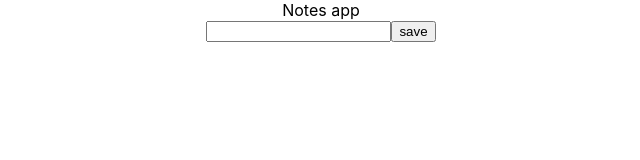
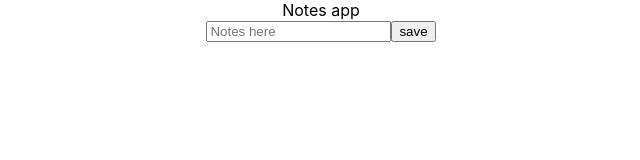
Before and after one commit to selehadin-cyber/assignment, a React (Create React App) app in the folder frontend/: page / in a window 1280 px wide. Shown: the top 160 px of the page, without its empty margins (319-959 px from the left). Built offline with nearby package versions, Linux system fonts and the light colour scheme.

Commit message:
heroku test

```diff
--- a/frontend/package.json
+++ b/frontend/package.json
@@ -10,9 +10,12 @@
     "@types/node": "^16.11.27",
     "@types/react": "^18.0.5",
     "@types/react-dom": "^18.0.1",
+    "@types/react-redux": "^7.1.24",
     "react": "^18.0.0",
     "react-dom": "^18.0.0",
+    "react-redux": "^8.0.1",
     "react-scripts": "5.0.1",
+    "redux": "^4.2.0",
     "styled-components": "^5.3.5",
     "typescript": "^4.6.3",
     "web-vitals": "^2.1.4"
--- a/frontend/src/App.tsx
+++ b/frontend/src/App.tsx
@@ -1,31 +1,27 @@
 import React, { useState } from "react";
-import logo from "./logo.svg";
+import { useDispatch } from "react-redux";
+import { useSelector } from "react-redux";
 import "./App.css";
+import NoteInput from "./components/NoteInput";
+import { NotesState } from "./notesReducer";
 
 function App() {
-  const [notesArray, setNotesArray] = useState<string[]>([]);
-  const [text, setText] = useState<string>("");
+  const notes = useSelector<NotesState, NotesState["notes"]>(
+    (state) => state.notes
+  );
+
+  const dispatch = useDispatch()
+
+  const addNote = (note: string) => {
+    dispatch({type: "ADD_NOTE", payload: note})
+  }
 
   return (
     <div className="App">
       <div>Notes app</div>
-      <input
-        type="text"
-        name=""
-        id=""
-        value={text}
-        onChange={(e) => setText(e.target.value)}
-      />
-      <button onClick={() => {setNotesArray((prev) => prev.concat(text));setText("")}}>
-        save
-      </button>
+      <NoteInput addNote={addNote} />
 
-      {notesArray.map((note, idx) => (
-        <div>
-        <p key={idx}>{note}</p>
-        <button key={idx + 1} onClick={() => setNotesArray(notesArray.filter((e) => notesArray[idx] !== e))}>delete</button>
-        </div>
-      ))}
+      <ul>{notes.map((note) => (<li key={note}>{note}</li>))}</ul>
     </div>
   );
 }
--- /dev/null
+++ b/frontend/src/components/NoteInput.tsx
@@ -0,0 +1,36 @@
+import { ChangeEvent, useState } from "react"
+
+interface NoteInputProps {
+  addNote(note: string): void
+}
+
+
+const NoteInput: React.FC <NoteInputProps>= ({ addNote }) => {
+
+  const [note, setNote] = useState("")
+  const updateNote = (event: ChangeEvent<HTMLInputElement>) => {
+    setNote(event.target.value)
+  }
+
+  const addNoteClick = () => {
+    addNote(note)
+    setNote("")
+  }
+
+  return (
+    <div>
+        <input
+        type="text"
+        name=""
+        id=""
+        placeholder="Notes here"
+        onChange={updateNote}
+      />
+      <button onClick={addNoteClick}>
+        save
+      </button>
+    </div>
+  )
+}
+
+export default NoteInput
--- a/frontend/src/index.tsx
+++ b/frontend/src/index.tsx
@@ -1,15 +1,19 @@
-import React from 'react';
-import ReactDOM from 'react-dom/client';
-import './index.css';
-import App from './App';
-import reportWebVitals from './reportWebVitals';
+import React from "react";
+import ReactDOM from "react-dom/client";
+import "./index.css";
+import App from "./App";
+import reportWebVitals from "./reportWebVitals";
+import { Provider } from "react-redux";
+import { store } from "./store";
 
 const root = ReactDOM.createRoot(
-  document.getElementById('root') as HTMLElement
+  document.getElementById("root") as HTMLElement
 );
 root.render(
   <React.StrictMode>
-    <App />
+    <Provider store={store}>
+      <App />
+    </Provider>
   </React.StrictMode>
 );
 
--- /dev/null
+++ b/frontend/src/notesReducer.ts
@@ -0,0 +1,19 @@
+export interface NotesState{
+    notes: string[]
+}
+
+const initialState = {
+    notes: []
+}
+
+type Action = {type: "ADD_NOTE", payload: string}
+
+export const notesReducer = (state: NotesState = initialState, action: Action) => {
+    switch(action.type) {
+        case "ADD_NOTE": {
+            return {...state, notes: [...state.notes, action.payload]}
+        }
+        default:
+             return state
+    }
+}
--- /dev/null
+++ b/frontend/src/store.ts
@@ -0,0 +1,4 @@
+import {createStore} from "redux";
+import { notesReducer } from "./notesReducer";
+
+export const store = createStore(notesReducer)
```
Also changed, not shown: 2 other files (tests, documents, lock files or other folders).
